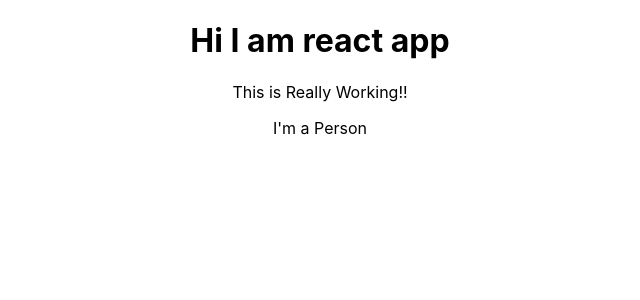
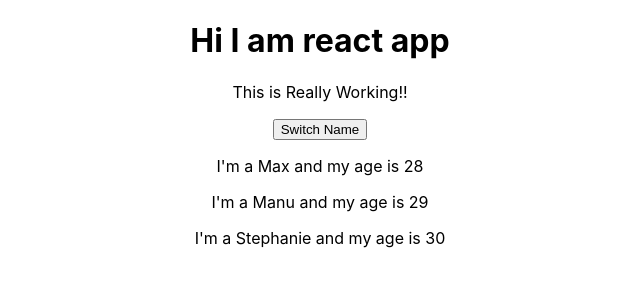
Before and after one commit to rajaashish/react-complete-guide, a React (Create React App) app: page / in a window 1280 px wide. Shown: the top 300 px of the page, without its empty margins (320-960 px from the left). Built offline with nearby package versions, Linux system fonts and the light colour scheme.

Commit message:
renderring state

```diff
--- a/src/App.js
+++ b/src/App.js
@@ -4,12 +4,31 @@
 import Person from './Person/Person'
 
 class App extends Component {
+  state = {
+    persons: [
+      { name: 'Max ', age: 28 },
+      { name: 'Manu ', age: 29 },
+      { name: 'Stephanie ', age: 30 }
+    ]
+  }
   render () {
     return (
       <div className='App'>
         <h1>Hi I am react app</h1>
         <p>This is Really Working!!</p>
-        <Person />
+        <button>Switch Name</button>
+        <Person
+          name={this.state.persons[0].name}
+          age={this.state.persons[0].age}
+        />
+        <Person
+          name={this.state.persons[1].name}
+          age={this.state.persons[1].age}
+        />
+        <Person
+          name={this.state.persons[2].name}
+          age={this.state.persons[2].age}
+        />
       </div>
     )
   }
--- a/src/Person/Person.js
+++ b/src/Person/Person.js
@@ -1,6 +1,13 @@
 import React from 'react'
 
-const person = () => {
-  return <p>I'm a Person</p>
+const person = props => {
+  return (
+    <div>
+      <p>
+        I'm a {props.name} and my age is {props.age}
+      </p>
+      <p>{props.children}</p>
+    </div>
+  )
 }
 export default person
```
